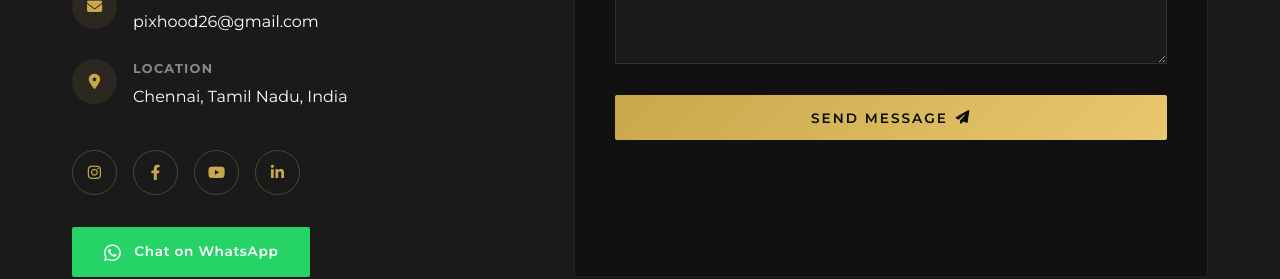
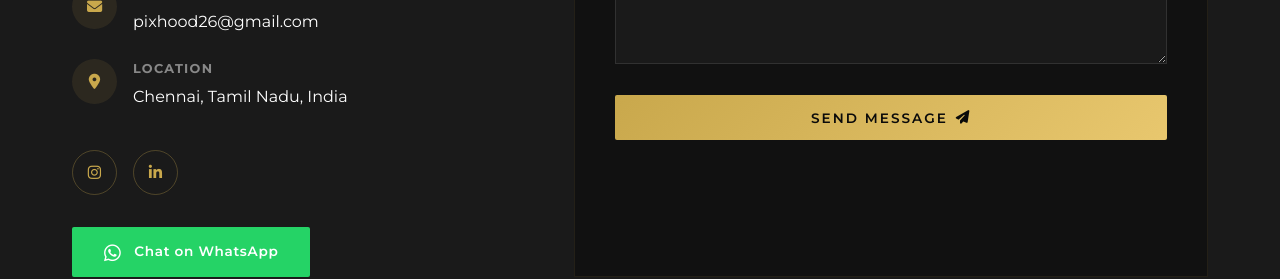
Before and after one commit to monish29072006/Pixhood, a React (Vite) app: page / in a window 1280 px wide. Shown: the part 8385-8664 px from the top of the page. Built offline with nearby package versions, Linux system fonts and the light colour scheme.

Commit message:
components

```diff
--- a/src/components/Contact.jsx
+++ b/src/components/Contact.jsx
@@ -109,12 +109,10 @@ const Contact = () => {
             </div>
             <div className="social-links">
               {[
-                { icon: 'fa-instagram', label: 'Instagram' },
-                { icon: 'fa-facebook-f', label: 'Facebook' },
-                { icon: 'fa-youtube', label: 'YouTube' },
-                { icon: 'fa-linkedin-in', label: 'LinkedIn' },
-              ].map(({ icon, label }) => (
-                <a href="#" className="social-link" aria-label={label} key={label}>
+                { icon: 'fa-instagram', label: 'Instagram', href: 'https://www.instagram.com/pixhood_?igsh=MTR5NXg1OWk1bDQ3bg==' },
+                { icon: 'fa-linkedin-in', label: 'LinkedIn', href: '#' },
+              ].map(({ icon, label, href }) => (
+                <a href={href} className="social-link" aria-label={label} key={label} target="_blank" rel="noopener noreferrer">
                   <i className={`fab ${icon}`}></i>
                 </a>
               ))}
```
